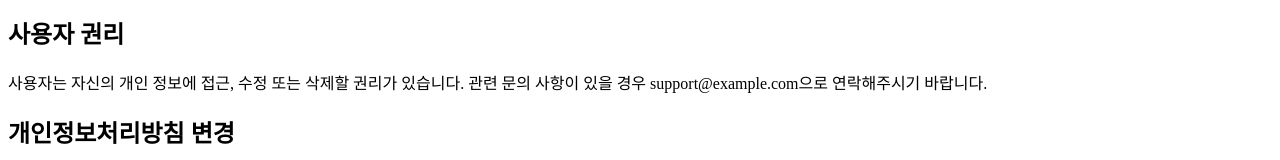
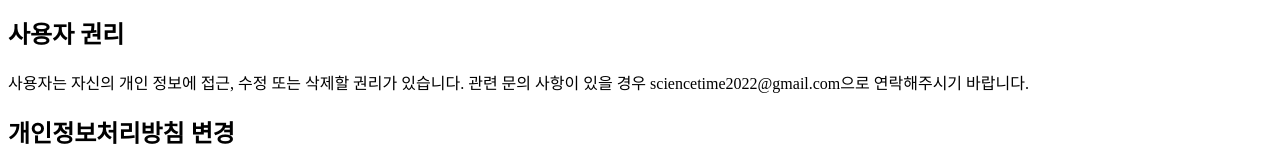
Before and after one commit to Jin-YJ/image-coding-bot-private-policy, a plain HTML site: page index.html in a window 1280 px wide. Shown: the part 454-614 px from the top of the page. Drawn offline with Linux system fonts and the light colour scheme.

Commit message:
Update index.html

```diff
--- a/index.html
+++ b/index.html
@@ -20,7 +20,7 @@
     <p>앱은 사용자의 개인 정보를 무단 접근, 공개, 변경 또는 파괴로부터 보호하기 위해 적절한 보안 조치를 시행합니다.</p>
 
     <h2>사용자 권리</h2>
-    <p>사용자는 자신의 개인 정보에 접근, 수정 또는 삭제할 권리가 있습니다. 관련 문의 사항이 있을 경우 support@example.com으로 연락해주시기 바랍니다.</p>
+    <p>사용자는 자신의 개인 정보에 접근, 수정 또는 삭제할 권리가 있습니다. 관련 문의 사항이 있을 경우 sciencetime2022@gmail.com으로 연락해주시기 바랍니다.</p>
 
     <h2>개인정보처리방침 변경</h2>
     <p>앱은 개인정보처리방침을 수시로 업데이트할 수 있습니다. 변경 사항이 있을 경우, 본 페이지에 새로운 개인정보처리방침을 게시함으로써 사용자에게 알립니다.</p>
```
